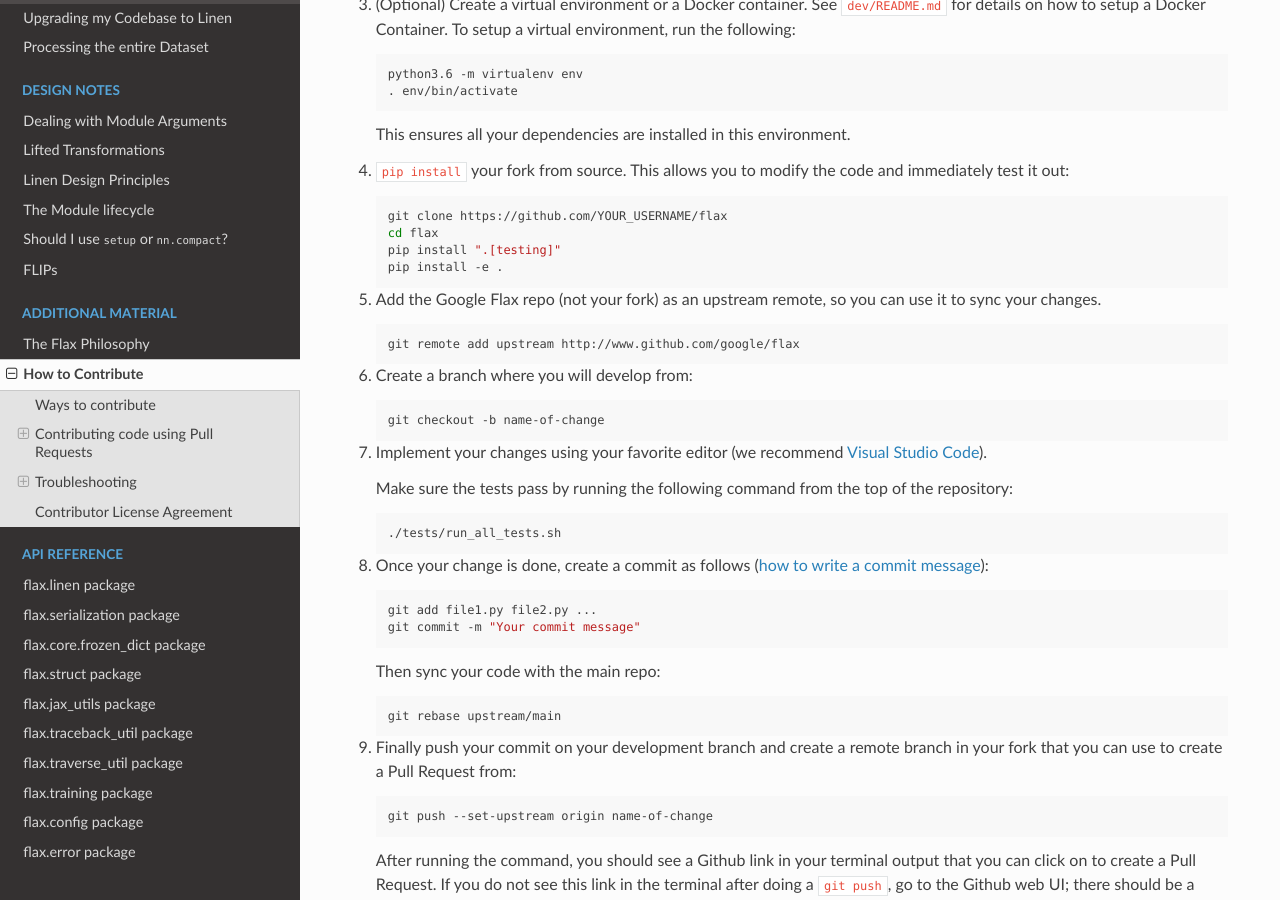
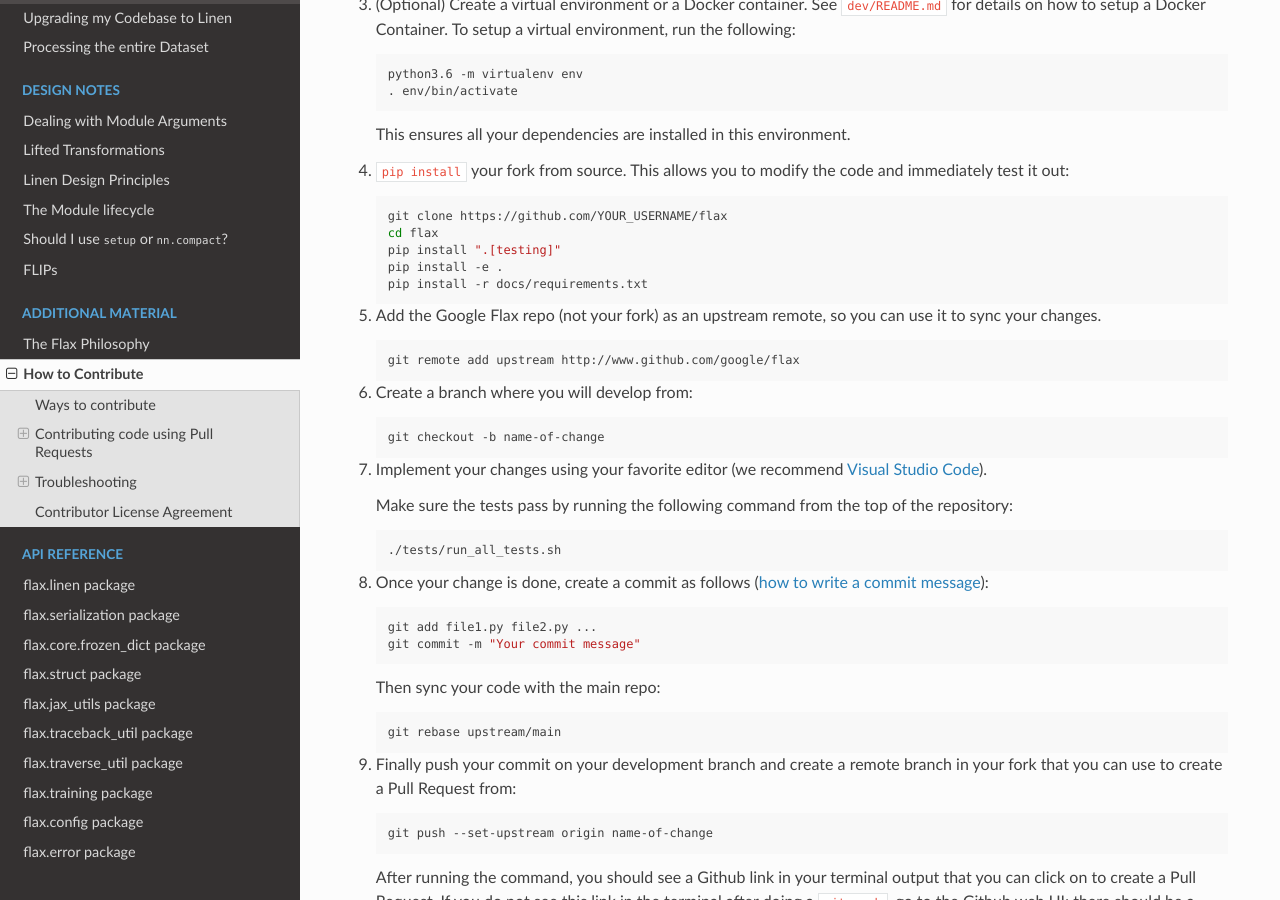
Before and after one commit to google/flax, a Sphinx documentation site: the page built from docs/contributing.md, in a window 1280 px wide and 900 px high, scrolled down 786 px. Built offline with Sphinx 7.4.7 and the Read the Docs theme 2.0.0, drawn with Linux system fonts in a browser that asks for light colours; pages that are not in the unit, such as notebooks, are missing from menus.

Commit message:
add docs requirements  to contributing guide

````diff
--- a/docs/contributing.md
+++ b/docs/contributing.md
@@ -52,6 +52,7 @@ Follow these steps to contribute code:
    cd flax
    pip install ".[testing]"
    pip install -e .
+   pip install -r docs/requirements.txt
    ```
 
 5. Add the Google Flax repo (not your fork) as an upstream remote, so you can use it to sync your
````
